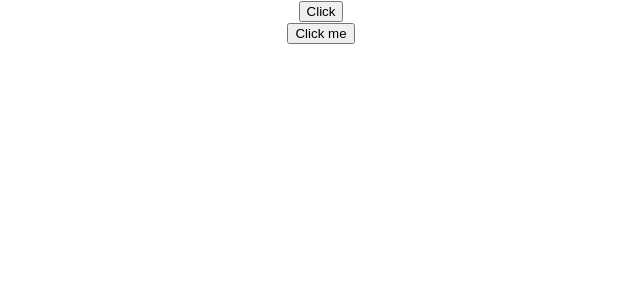
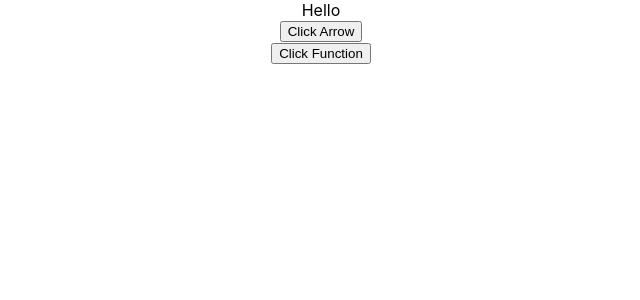
Before and after one commit to kapil551/understanding-react, a React (Create React App) app: page / in a window 1280 px wide. Shown: the top 300 px of the page, without its empty margins (319-959 px from the left). Built offline with nearby package versions, Linux system fonts and the light colour scheme.

Commit message:
Binding Event Handlers

```diff
--- a/src/App.js
+++ b/src/App.js
@@ -1,5 +1,6 @@
 import './App.css';
 import ClassClick from './components/ClassComponents/ClassClick';
+import EventBind from './components/ClassComponents/EventBind';
 import SetState from './components/ClassComponents/SetState';
 import State from './components/ClassComponents/State';
 import FunctionClick from './components/FunctionalComponents/FunctionClick';
@@ -44,9 +45,11 @@ function App() {
       {/* <SetState /> */}
 
       {/* event handling */}
-      <FunctionClick />
-      <ClassClick />
+      {/* <FunctionClick /> */}
+      {/* <ClassClick /> */}
 
+      {/* Binding Event Handlers */}
+      <EventBind />
 
     </div>
   );
--- /dev/null
+++ b/src/components/ClassComponents/EventBind.js
@@ -0,0 +1,40 @@
+import React, { Component } from "react";
+
+class EventBind extends Component {
+  constructor(props) {
+    super(props);
+
+    this.state = {
+      message: "Hello",
+    };
+
+    // Binding Event Handler
+    this.clickHandlerFunction = this.clickHandlerFunction.bind(this);
+  }
+
+  // using arrow function does not require a binding
+  clickHandler = () => {
+    this.setState({
+      message: "Goodbye!",
+    });
+  };
+
+  clickHandlerFunction() {
+    this.setState({
+      message: "Goodbye tata!",
+    });
+  };
+
+  render() {
+    return (
+      <div>
+        <div>{this.state.message}</div>
+        <button onClick={() => this.clickHandler()}>Click Arrow</button>
+        <br />
+        <button onClick={this.clickHandlerFunction}> Click Function</button>
+      </div>
+    );
+  }
+}
+
+export default EventBind;
```
